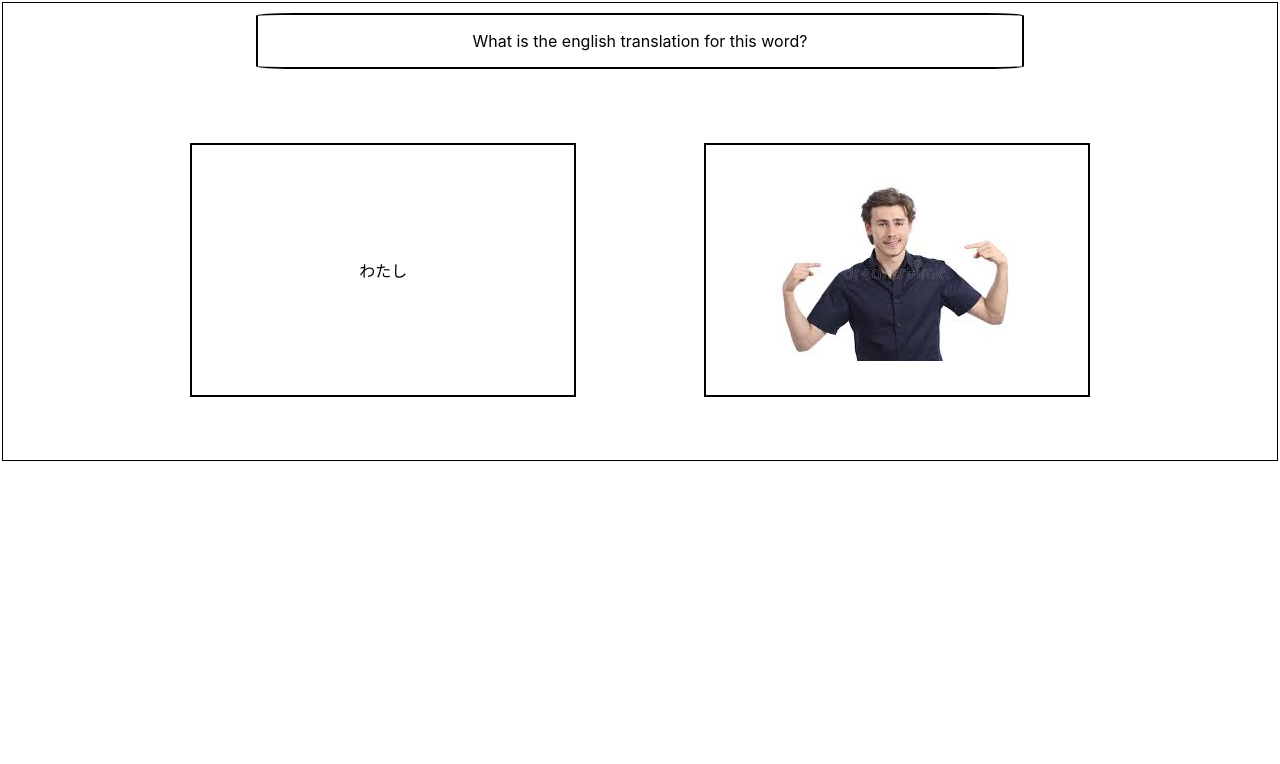
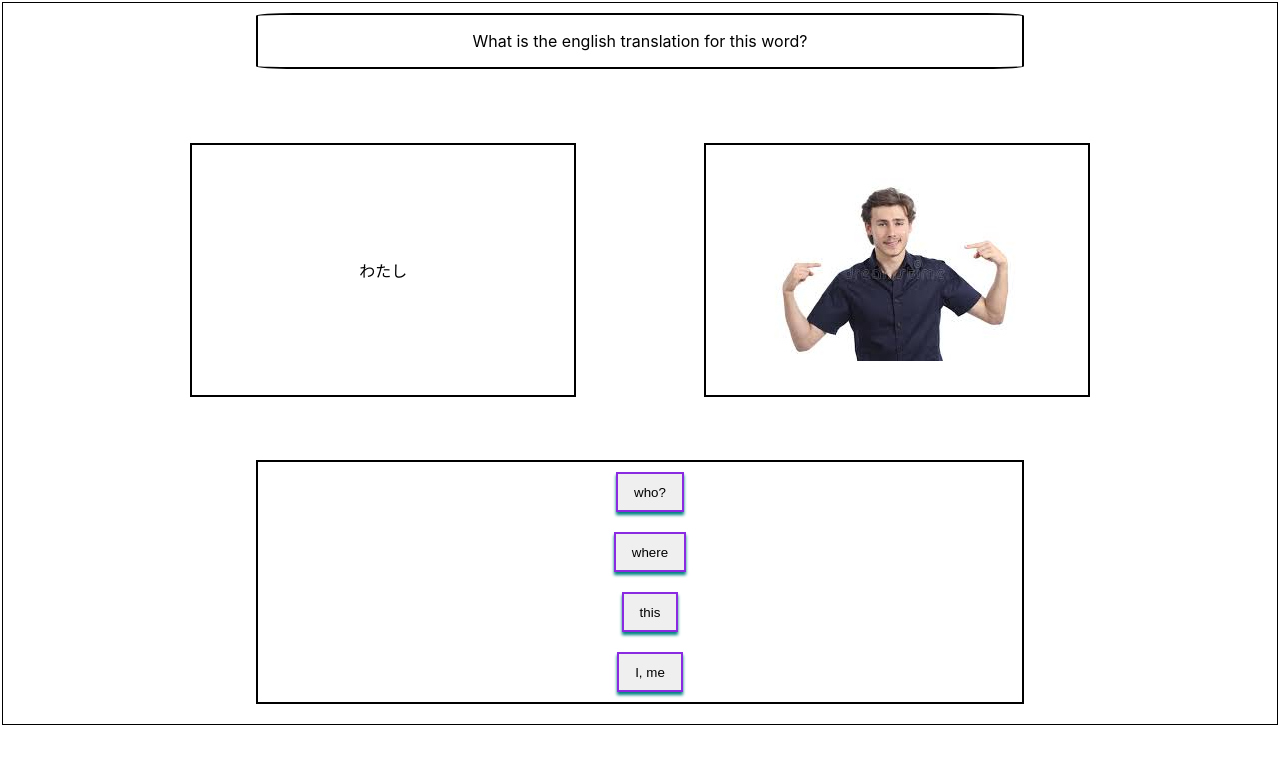
Before and after one commit to nitrogendragon/KanpekiStudy, a React (Create React App) app in the folder ksreact/: page / in a window 1280 px wide. Shown: the top 764 px of the page. Built offline with nearby package versions, Linux system fonts and the light colour scheme.

Commit message:
Added answer section components for vocab quiz component

```diff
--- /dev/null
+++ b/ksreact/src/Components/VocabAnswerButton.js
@@ -0,0 +1,16 @@
+import React from 'react'
+import '../styles/VocabAnswerButton.css'
+export default function VocabAnswerButton(props) {
+    function handleClick(event){
+        // alert('You clicked ' + props.answer)
+        alert('You clicked ' + event.target.value)
+
+    }
+
+    return (
+        <div>
+           <button className='vocab-answer-button' value={props.answer} onClick={handleClick}>{props.answer}</button>
+
+        </div>
+    )
+}
--- /dev/null
+++ b/ksreact/src/Components/VocabAnswerButtons.js
@@ -0,0 +1,12 @@
+import React from 'react'
+import '../styles/VocabAnswerButtons.css'
+import VocabAnswerButton from './VocabAnswerButton'
+export default function VocabAnswerButtons(props) {
+
+    const answerButtons = props.answers ? props.answers.map(answer => <VocabAnswerButton key={answer} answer ={answer} />) : null
+    return (
+        <div className='vocab-answer-buttons-container'>
+            {answerButtons}
+        </div>
+    )
+}
--- a/ksreact/src/Components/VocabCardImg.js
+++ b/ksreact/src/Components/VocabCardImg.js
@@ -3,7 +3,7 @@
 export default function VocabCardImg(props) {
     return (
         <div className='vocab-card'>
-            {/* We always have to use require to get our images to load */}
+            {/* We always have to use this process.env.PUBLIC_URL + {props.imgUrl} to get our images to load if we want to be able to access by filename instead of doing tons of imports */}
             <img src={process.env.PUBLIC_URL + props.imgUrl} alt=''></img>
 
         </div>
--- a/ksreact/src/Components/VocabContainer.js
+++ b/ksreact/src/Components/VocabContainer.js
@@ -2,15 +2,18 @@
 import VocabQuizPrompt from './VocabQuizPrompt'
 import VocabCard from './VocabCard'
 import VocabCardImg from './VocabCardImg'
+import VocabAnswerButtons from './VocabAnswerButtons'
 import '../styles/VocabContainer.css'
 export default function VocabContainer(props) {
     return (
         <>
         <div className='main-container'>
-            <VocabQuizPrompt prompt = 'What is the english translation for this word?'/>
+            {/* In general probably want a json to  */}
+            <VocabQuizPrompt prompt = 'What is the english translation for this word?'/>{/*feed list of prompts */}
             <div className='break'></div>
-            <VocabCard hiragana = 'わたし' />
-            <VocabCardImg imgUrl = '../Images/I.jfif'/>
+            <VocabCard hiragana = 'わたし' />{/* feed list of words */}
+            <VocabCardImg imgUrl = '../Images/I.jfif'/>{/*this will be fed a list of imgUrl's eventually */}
+            <VocabAnswerButtons answers = {['who?', 'where', 'this', 'I, me']}/>
         </div>
 
         </>
--- /dev/null
+++ b/ksreact/src/styles/VocabAnswerButton.css
@@ -0,0 +1,19 @@
+.vocab-answer-button {
+    display: flex;
+    justify-content: center;
+    align-items: center;
+    width:100%;
+    min-height: 40px;
+    border: 2px solid blueviolet;
+    margin: 10px;
+    text-shadow: blueviolet;
+    box-shadow: 0px 3px 3px teal;
+}
+
+.vocab-answer-button:hover {
+    background-color: tomato;
+}
+
+.vocab-answer-button-pressed{
+    background-color: darkviolet
+}
--- /dev/null
+++ b/ksreact/src/styles/VocabAnswerButtons.css
@@ -0,0 +1,11 @@
+.vocab-answer-buttons-container{
+    display: flex;
+    justify-content: center;
+    align-items: center;
+    width:60%;
+    border: 2px solid black;
+    min-height:20px;
+    flex-direction: column;
+    margin-bottom: 20px;
+
+}
```
